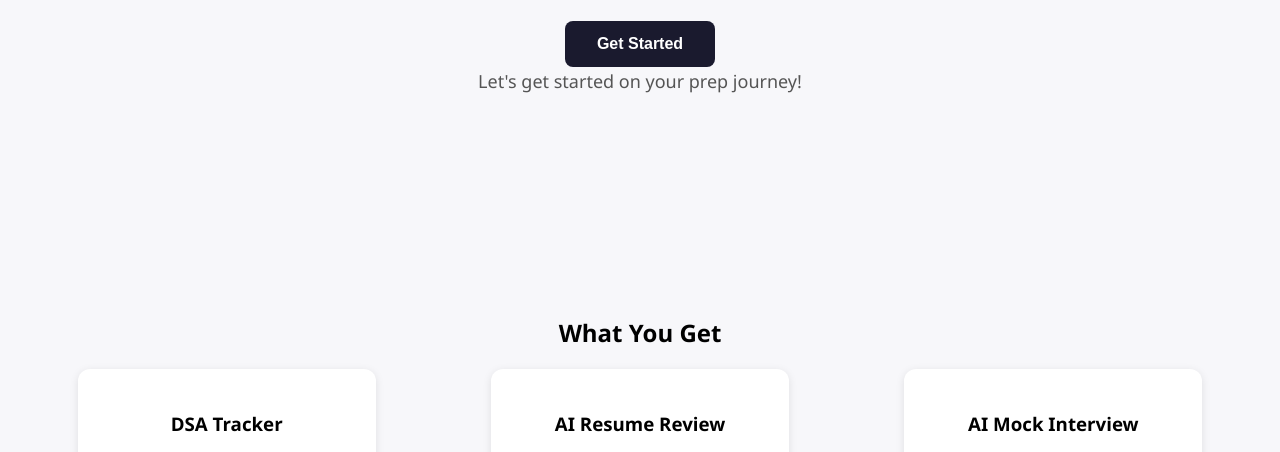
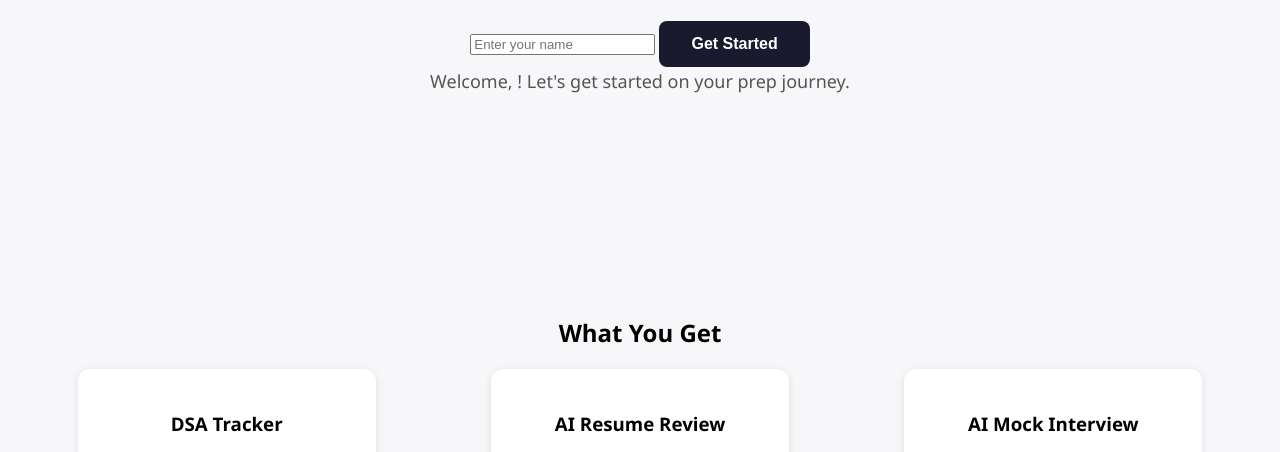
Before and after one commit to samadrita03-beep/ai-interview-prep, a plain HTML site: page index.html in a window 1280 px wide. Both pictures are taken after a click on the button "Get Started". Shown: the part 333-785 px from the top of the page. Drawn offline with Linux system fonts and the light colour scheme.

Commit message:
add name input and personalized greeting on homepage

```diff
--- a/index.html
+++ b/index.html
@@ -16,6 +16,7 @@
     <section>
         <h1>Ace Your Next Interview</h1>
         <p>An AI-powered platform to help you track your DSA progress, review your resume, and practice mock interviews — all in one place.</p>
+        <input type="text" id="nameInput" placeholder="Enter your name">
         <button onclick="greetUser()">Get Started</button>
         <p id="statusMessage"></p>
     </section>
@@ -44,7 +45,8 @@
     </footer>
     <script>
         function greetUser() {
-            document.getElementById("statusMessage").textContent = "Let's get started on your prep journey!";
+             let name = document.getElementById("nameInput").value;
+             document.getElementById("statusMessage").textContent = "Welcome, " + name + "! Let's get started on your prep journey.";
         }
 
     </script>
```
